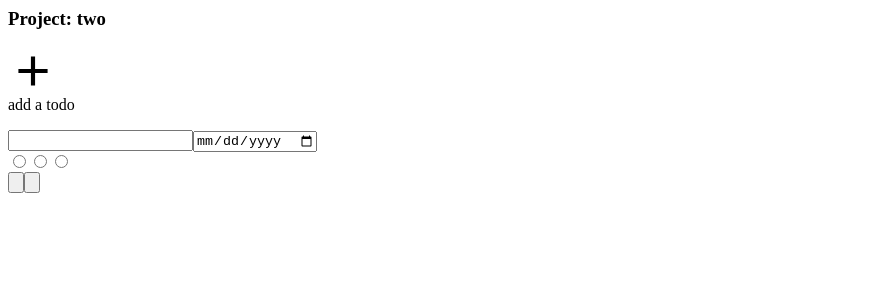
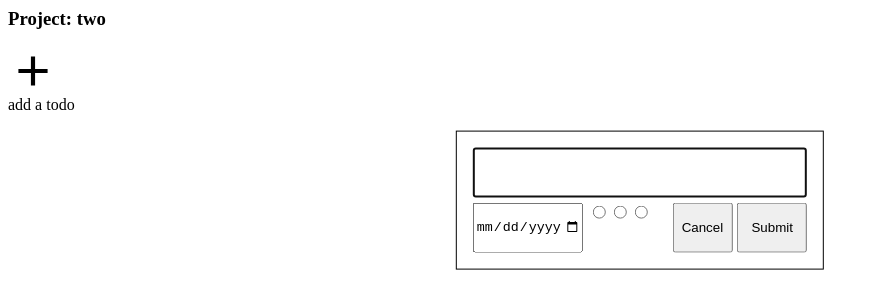
Before and after one commit to hspark220/todolist, a website built with webpack: page src/template.html in a window 1280 px wide. Both pictures are taken after a click on the button 33 px from the left and 71 px from the top of the page. Shown: the whole page, without its empty margins (0-879 px from the left). Built offline with nearby package versions, Linux system fonts and the light colour scheme.

Commit message:
Fix layout and style for forms

```diff
--- a/src/todolist/addEditTodo.js
+++ b/src/todolist/addEditTodo.js
@@ -12,34 +12,50 @@ const addEditTodo = (() => {
 
 
 
+
     }
 
     const _addForms = projectName => {
-        const titleInput = document.createElement('input');
-        titleInput.setAttribute('type','text');
+        const addTodo = document.getElementById('addtodo');
+        addTodo.disabled = true;
+
+        const nameInput = document.createElement('input');
+        nameInput.setAttribute('type','text');
+        nameInput.setAttribute('id','name-input');
+        nameInput.setAttribute('autocomplete','off');
 
         const dateInput = document.createElement('input');
         dateInput.setAttribute('type','date');
+        dateInput.setAttribute('id','date-input');
 
         const priortyInputs = document.createElement('div');
         priortyInputs.setAttribute('class','priorty-inputs');
+
         const priortyLow = document.createElement('input');
-        priortyLow.setAttribute('name','low');
+        priortyLow.setAttribute('name','priorty');
         priortyLow.setAttribute('type','radio');
+        priortyLow.append('x');
+
         const priortyMedium = document.createElement('input');
         priortyMedium.setAttribute('type','radio');
-        priortyMedium.setAttribute('name','medium');
+        priortyMedium.setAttribute('name','priorty');
+
         const priortyHigh = document.createElement('input');
         priortyHigh.setAttribute('type','radio');
-        priortyHigh.setAttribute('name','high');
+        priortyHigh.setAttribute('name','priorty');
+
         priortyInputs.append(priortyLow, priortyMedium, priortyHigh);
 
         const cancelBtn = document.createElement('input');
         cancelBtn.setAttribute('type','button');
+        cancelBtn.setAttribute('id','cancel-button');
+        cancelBtn.value = 'Cancel';
         cancelBtn.addEventListener('click', _cancelSubmit);
 
         const submitBtn = document.createElement('input');
         submitBtn.setAttribute('type','button');
+        submitBtn.setAttribute('id','submit-button');
+        submitBtn.value = 'Submit';
 
         submitBtn.addEventListener('click', (e) => {
             let priorty;
@@ -50,20 +66,23 @@ const addEditTodo = (() => {
             } else {
                 priorty = 'low';
             }
-            todoAPI.makeTodo(titleInput.value, projectName, dateInput.value, priorty, false);
+            todoAPI.makeTodo(nameInput.value, projectName, dateInput.value, priorty, false);
             todolist.refreshList(projectName);
             _cancelSubmit();
         });
 
         const addDiv = document.querySelector('.add-div');
 
-        addDiv.append(titleInput, dateInput, priortyInputs, cancelBtn, submitBtn);
+        addDiv.append(nameInput, dateInput, priortyInputs, cancelBtn, submitBtn);
+        nameInput.focus();
 
     }
 
     const _cancelSubmit = () => {
         const addDiv = document.querySelector('.add-div');
+        const addTodo = document.getElementById('addtodo');
         addDiv.remove();
+        addTodo.disabled = false;
     }
 
     return {addTodo}
--- a/src/todolist/todolist.css
+++ b/src/todolist/todolist.css
@@ -95,5 +95,40 @@
 addDiv
 */
 .add-div {
+    border: solid 1px;
+    position: absolute;
+    top: 25%;
+    left: 50%;
+    transform: translate(-50%, -50%);
+
+    padding: 1rem;
+
+    display: grid;
+    grid-template: repeat(2, 50px) / 110px 80px 60px 70px;
+    grid-template-areas:
+    "name name name name"
+    "date priorty cancel submit";
+
+    gap: 0.3rem;
+}
+
+#name-input {
+    grid-area: name;
+}
+
+#date-input {
+    grid-area: date;
+}
+
+.priorty-inputs {
+    grid-area: priorty;
+}
+
+#cancel-button {
+    grid-area: cancel;
 
 }
+
+#submit-button {
+    grid-area: submit;
+}
```
